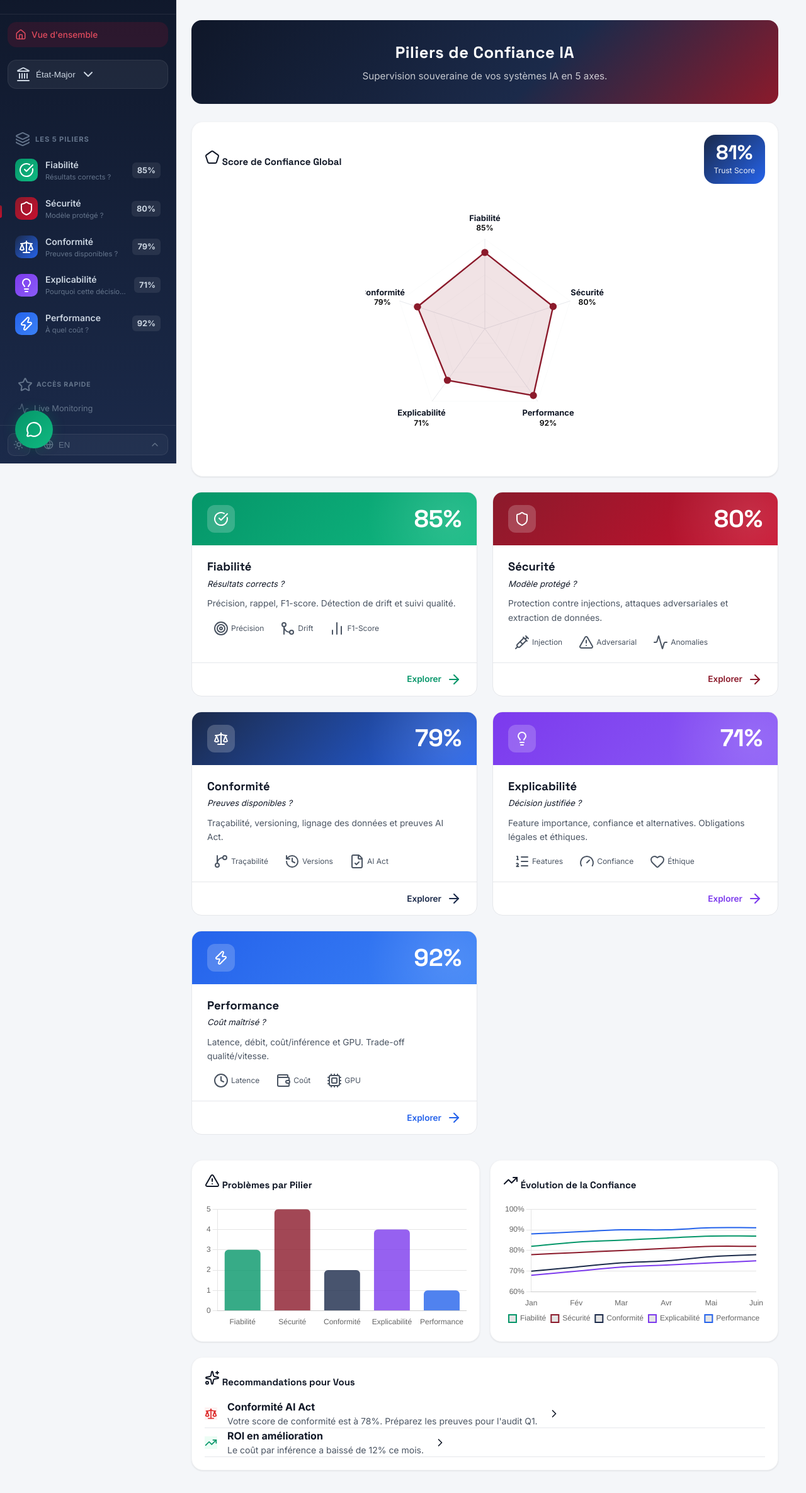
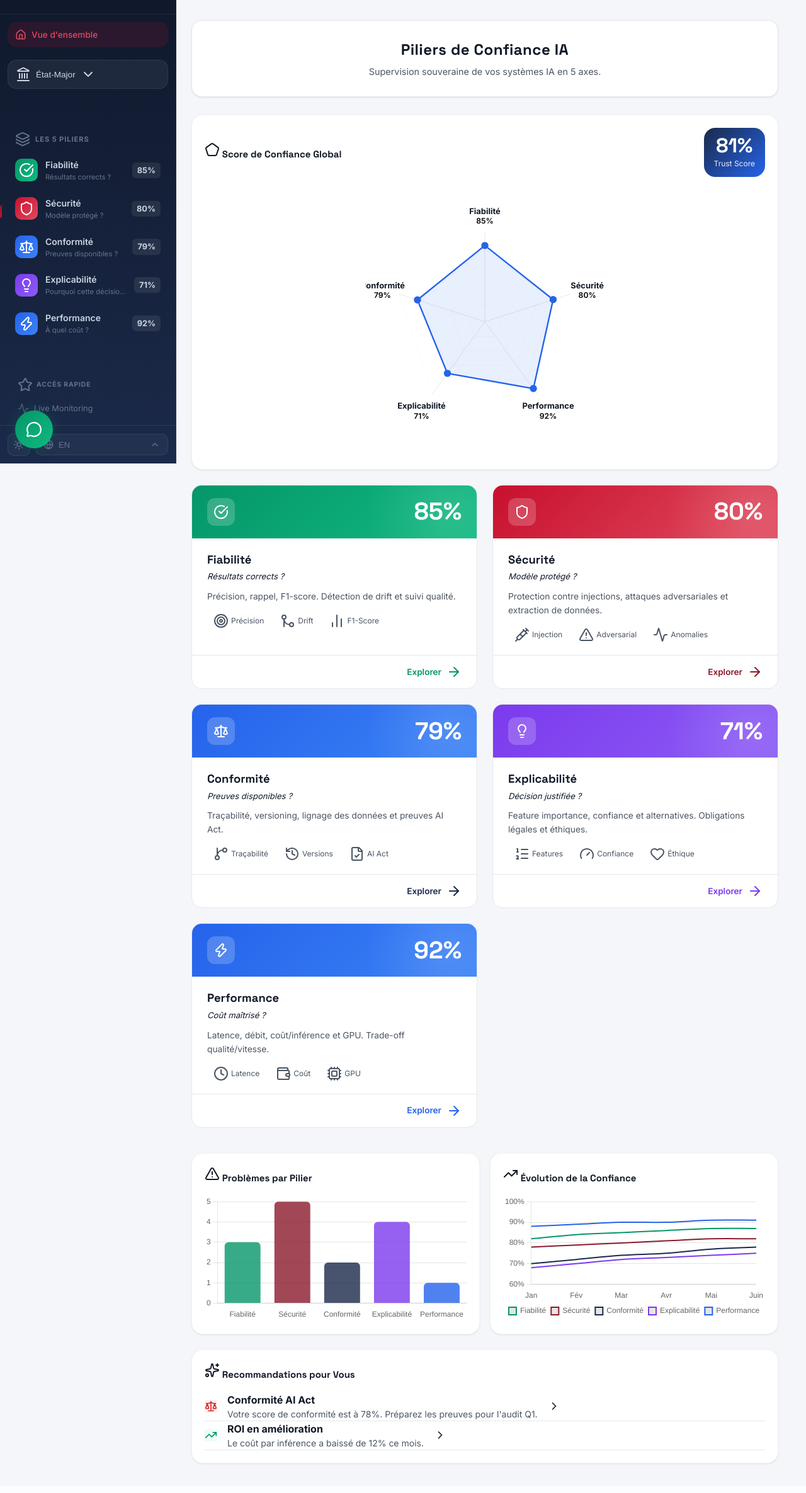
Before and after one commit to E4Itraining/AIOBS, a FastAPI app: page /pillars in a window 1280 px wide. Shown: the part 64-2435 px from the top of the page at 63% size. After the commit the page ends 2390 px from the top, so only its background shows below. Run offline with FastAPI, Linux system fonts and the light colour scheme.

Commit message:
fix: improve readability of pillar pages - lighten dark blocks
- Hero section: switch from dark gradient to light card background
- Security card gradient: lighten from #8B1A2B to #C8102E/#E04B5E
- Compliance card gradient: lighten from #1B2A4A to #2563EB/#3B82F6
- Pentagon shape: change from bordeaux to blue (#2563EB)
- Global score badge: use navy gradient instead of bordeaux

https://claude.ai/code/session_017TQpztvMGgez8wr2So7eR7

```diff
--- a/visualization/static/css/pillars.css
+++ b/visualization/static/css/pillars.css
@@ -41,8 +41,8 @@
     --pillar-active-glow: rgba(99, 102, 241, 0.12);
 
     --gradient-reliability: linear-gradient(135deg, #059669 0%, #10B981 100%);
-    --gradient-security: linear-gradient(135deg, #8B1A2B 0%, #C8102E 100%);
-    --gradient-compliance: linear-gradient(135deg, #1B2A4A 0%, #2563EB 100%);
+    --gradient-security: linear-gradient(135deg, #C8102E 0%, #E04B5E 100%);
+    --gradient-compliance: linear-gradient(135deg, #2563EB 0%, #3B82F6 100%);
     --gradient-explainability: linear-gradient(135deg, #7C3AED 0%, #8B5CF6 100%);
     --gradient-performance: linear-gradient(135deg, #2563EB 0%, #3B82F6 100%);
 }
@@ -262,25 +262,26 @@
 
 .pillars-hero {
     text-align: center;
-    padding: 32px 24px;
+    padding: 28px 24px;
     margin-bottom: 28px;
-    background: var(--gradient-hero);
+    background: var(--bg-card);
+    border: 1px solid var(--border-color);
     border-radius: 16px;
-    color: white;
+    box-shadow: var(--shadow-sm);
 }
 
 .pillars-hero h1 {
-    font-size: 1.6rem;
+    font-size: 1.5rem;
     font-weight: 700;
-    margin-bottom: 8px;
+    margin-bottom: 6px;
     font-family: 'Space Grotesk', sans-serif;
-    color: white;
+    color: var(--text-primary);
     letter-spacing: 0.02em;
 }
 
 .pillars-hero p {
-    font-size: 0.95rem;
-    color: rgba(255, 255, 255, 0.75);
+    font-size: 0.9rem;
+    color: var(--text-secondary);
     max-width: 460px;
     margin: 0 auto;
     line-height: 1.5;
@@ -996,19 +997,19 @@ body.pillar-performance,
 }
 
 .pentagon-shape {
-    fill: rgba(139, 26, 43, 0.12);
-    stroke: #8B1A2B;
+    fill: rgba(37, 99, 235, 0.1);
+    stroke: #2563EB;
     stroke-width: 2.5;
     transition: all 0.3s ease;
 }
 
 .pentagon-point {
-    fill: #8B1A2B;
+    fill: #2563EB;
     cursor: pointer;
     transition: all 0.2s ease;
 }
 
-.pentagon-point:hover { fill: #C8102E; }
+.pentagon-point:hover { fill: #3B82F6; }
 
 .pentagon-label {
     font-size: 0.85rem;
```
